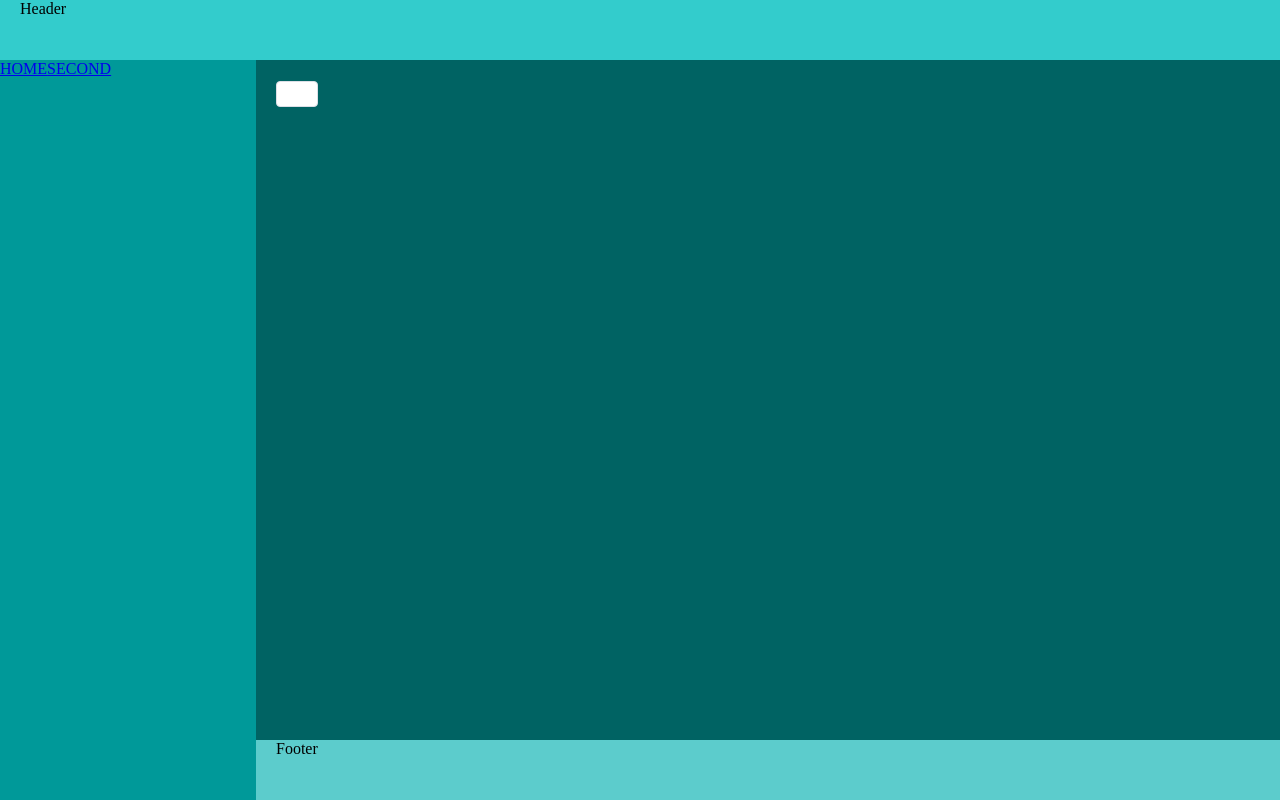
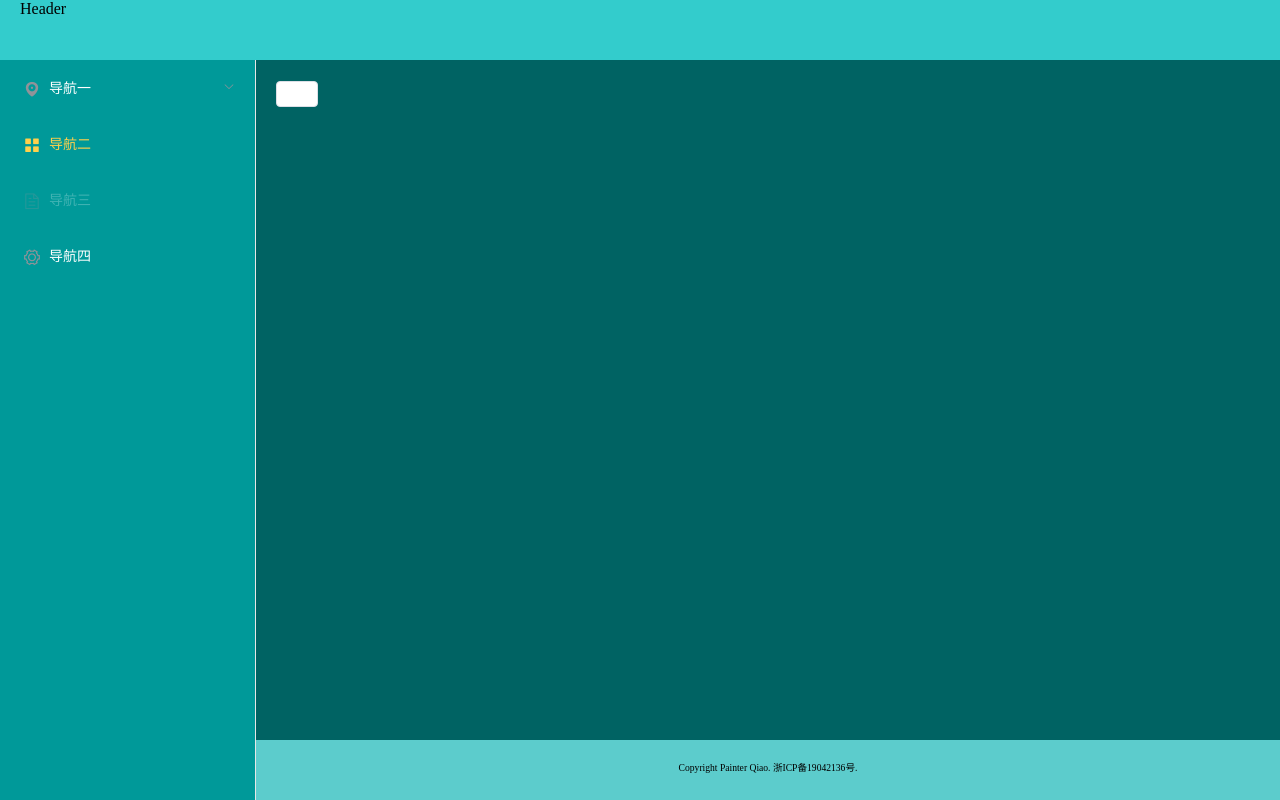
Before and after one commit to painterQ/painter-blog, a Vue app: page /#/home in a window 1280 px wide. Built offline with nearby package versions, Linux system fonts and the light colour scheme.

Commit message:
aside 10.16

```diff
--- a/package.json
+++ b/package.json
@@ -8,6 +8,7 @@
     "lint": "vue-cli-service lint"
   },
   "dependencies": {
+    "cnpm": "^6.1.0",
     "core-js": "^2.6.5",
     "element-ui": "latest",
     "mockjs": "^1.0.1-beta3",
--- /dev/null
+++ b/src/components/aside.vue
@@ -0,0 +1,62 @@
+<template>
+    <el-menu
+            default-active="2"
+            class="el-menu-vertical-demo"
+            @open="handleOpen"
+            @close="handleClose"
+            background-color="#009999"
+            text-color="#fff"
+            active-text-color="#ffd04b">
+        <el-submenu index="1">
+            <template slot="title">
+                <i class="el-icon-location"></i>
+                <span>导航一</span>
+            </template>
+            <el-menu-item-group>
+                <template slot="title">分组一</template>
+                <el-menu-item index="1-1">选项1</el-menu-item>
+                <el-menu-item index="1-2">选项2</el-menu-item>
+            </el-menu-item-group>
+            <el-menu-item-group title="分组2">
+                <el-menu-item index="1-3">选项3</el-menu-item>
+            </el-menu-item-group>
+            <el-submenu index="1-4">
+                <template slot="title">选项4</template>
+                <el-menu-item index="1-4-1">选项1</el-menu-item>
+            </el-submenu>
+        </el-submenu>
+        <el-menu-item index="2">
+            <i class="el-icon-menu"></i>
+            <span slot="title">导航二</span>
+        </el-menu-item>
+        <el-menu-item index="3" disabled>
+            <i class="el-icon-document"></i>
+            <span slot="title">导航三</span>
+        </el-menu-item>
+        <el-menu-item index="4">
+            <i class="el-icon-setting"></i>
+            <span slot="title">导航四</span>
+        </el-menu-item>
+    </el-menu>
+</template>
+
+
+<script>
+    export default {
+        name: 'painter-aside',
+        methods: {
+            handleOpen(key, keyPath) {
+                console.log(key, keyPath);
+            },
+            handleClose(key, keyPath) {
+                console.log(key, keyPath);
+            }
+        }
+    }
+</script>
+
+<style scoped>
+    .el-menu-vertical-demo{
+       height: 100%;
+    }
+</style>
--- a/src/components/backLayout.vue
+++ b/src/components/backLayout.vue
@@ -7,23 +7,29 @@ el-container el-aside el-header el-footer
     <el-header class="header">Header</el-header>
     <el-container>
       <el-aside class="aside" width="20vw">
-        <router-link to="/home">HOME</router-link>
-        <router-link to="/second">SECOND</router-link>
+        <painter-aside></painter-aside>
       </el-aside>
       <el-container>
         <el-main class="main">
           <router-view></router-view>
         </el-main>
-        <el-footer class="footer">Footer</el-footer>
+        <el-footer class="footer">
+          <painter-footer></painter-footer>
+        </el-footer>
       </el-container>
     </el-container>
   </el-container>
 </template>
 
 <script>
-
+import painterFooter from "@/components/footer";
+import painterAside from "@/components/aside"
 export default {
   name: 'layout',
+  components: {
+    painterFooter,
+    painterAside,
+  },
   props: {
     msg: String
   }
--- /dev/null
+++ b/src/components/footer.vue
@@ -0,0 +1,23 @@
+<template>
+    <div id="footer">
+        Copyright Painter Qiao. 浙ICP备19042136号.
+    </div>
+</template>
+
+<script>
+    export default {
+        name: 'painter-footer',
+        data : function () {
+            return {}
+        },
+    }
+</script>
+
+<style scoped>
+    #footer{
+        width: 50%;
+        margin: 20px auto;
+        font-size: 0.6em;
+        text-align: center;
+    }
+</style>
```
Also changed, not shown: src/router.js (+7 -1 lines), 1 other file (tests, documents, lock files or other folders).
